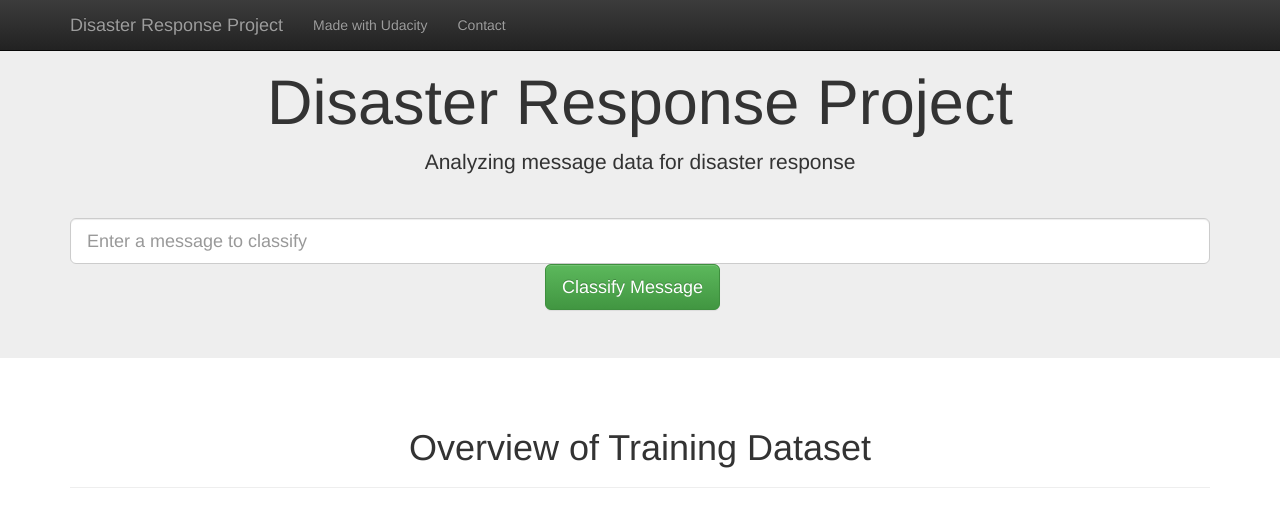
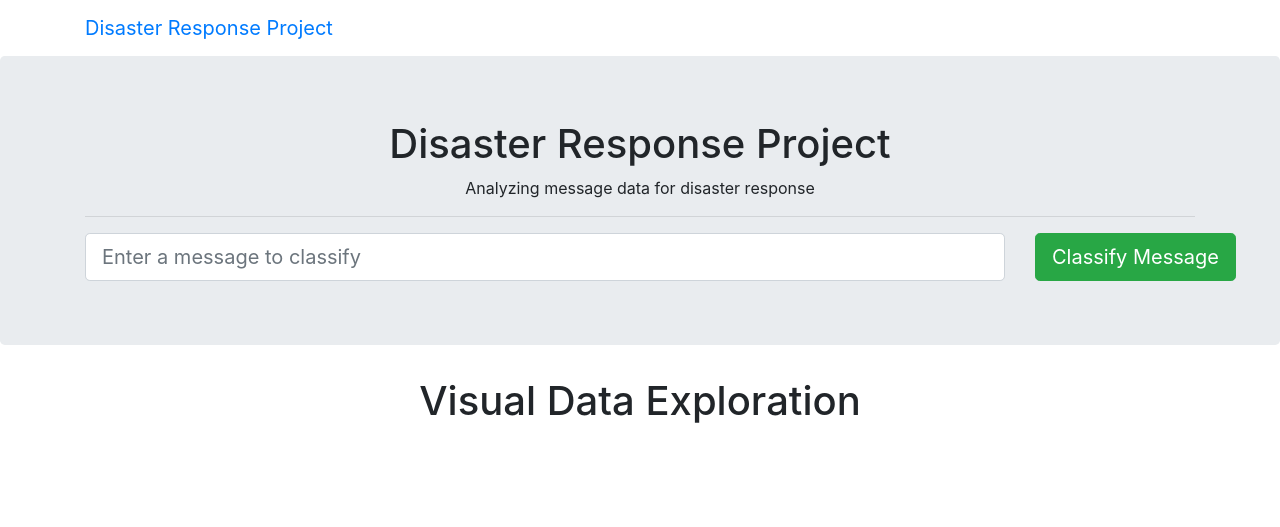
Before and after one commit to felipe-takaoka/disaster-response-pipeline, a Flask app: template app/templates/master.html in a window 1280 px wide. Shown: the top 527 px of the page. Run offline with Flask 2, Linux system fonts and the light colour scheme; the template is opened without the code that fills it, so the values that code supplies are empty; parts of the project's set-up code (start-up, migrations or seed data) failed here and were passed over; some libraries are stand-ins or nearby versions.

Commit message:
feat: change master html style to have 2 columns

```diff
--- a/app/templates/master.html
+++ b/app/templates/master.html
@@ -7,9 +7,10 @@
 
     <title>Disasters</title>
 
-    <link rel="stylesheet" href="https://maxcdn.bootstrapcdn.com/bootstrap/3.3.7/css/bootstrap.min.css" integrity="sha384-BVYiiSIFeK1dGmJRAkycuHAHRg32OmUcww7on3RYdg4Va+PmSTsz/K68vbdEjh4u" crossorigin="anonymous">
-    <link rel="stylesheet" href="https://maxcdn.bootstrapcdn.com/bootstrap/3.3.7/css/bootstrap-theme.min.css" integrity="sha384-rHyoN1iRsVXV4nD0JutlnGaslCJuC7uwjduW9SVrLvRYooPp2bWYgmgJQIXwl/Sp" crossorigin="anonymous">
-    <script src="https://ajax.googleapis.com/ajax/libs/jquery/3.3.1/jquery.min.js"></script>
+    <link rel="stylesheet" href="https://maxcdn.bootstrapcdn.com/bootstrap/4.0.0/css/bootstrap.min.css" integrity="sha384-Gn5384xqQ1aoWXA+058RXPxPg6fy4IWvTNh0E263XmFcJlSAwiGgFAW/dAiS6JXm" crossorigin="anonymous">
+    <script src="https://code.jquery.com/jquery-3.3.1.min.js" integrity="sha384-tsQFqpEReu7ZLhBV2VZlAu7zcOV+rXbYlF2cqB8txI/8aZajjp4Bqd+V6D5IgvKT" crossorigin="anonymous"></script>
+    <script src="https://cdnjs.cloudflare.com/ajax/libs/popper.js/1.12.9/umd/popper.min.js" integrity="sha384-ApNbgh9B+Y1QKtv3Rn7W3mgPxhU9K/ScQsAP7hUibX39j7fakFPskvXusvfa0b4Q" crossorigin="anonymous"></script>
+    <script src="https://maxcdn.bootstrapcdn.com/bootstrap/4.0.0/js/bootstrap.min.js" integrity="sha384-JZR6Spejh4U02d8jOt6vLEHfe/JQGiRRSQQxSfFWpi1MquVdAyjUar5+76PVCmYl" crossorigin="anonymous"></script>
     <script src="https://cdn.plot.ly/plotly-latest.min.js"></script>
 </head>
 
@@ -39,9 +40,13 @@
         <div class="row">
             <div class="col-lg-12 form-group-lg">
                 <form action="/go" method="get">
-                    <input type="text" class="form-control form-control-lg" name="query" placeholder="Enter a message to classify">
-                    <div class="col-lg-offset-5">
-                        <button type="submit" class="btn btn-lg btn-success">Classify Message</button>
+                    <div class="row">
+                        <div class="col-10">
+                            <input type="text" class="form-control form-control-lg" name="query" placeholder="Enter a message to classify">
+                        </div>
+                        <div class="col-2 col-lg-offset-5">
+                            <button type="submit" class="btn btn-lg btn-success">Classify Message</button>
+                        </div>
                     </div>
                 </form>
             </div>
@@ -55,13 +60,41 @@
 <div class="container">
     {% block content %}
         <div class="page-header">
-            <h1 class="text-center">Overview of Training Dataset</h1>
+            <h1 class="text-center">Visual Data Exploration</h1>
         </div>
     {% endblock %}
 
-    {% for id in ids %}
-        <div id="{{id}}"></div>
-    {% endfor %}
+    {% block charts %}
+    <div id="charts" class="container mt-3 text-center">
+        <!--first 2 two charts-->
+        <div class="row">
+            <div class="col-6">
+                <div id="chart1">
+                    <div id="{{ids[0]}}"></div>
+                </div>
+            </div>
+            <div class="col-6">
+                <div id="chart2">
+                    <div id="{{ids[1]}}"></div>
+                </div>
+            </div>
+        </div>
+
+        <!--last 2 two charts-->
+        <div class="row mb-6">
+            <div class="col-6">
+                <div id="chart3">
+                    <div id="{{ids[2]}}"></div>
+                </div>
+            </div>
+            <div class="col-6">
+                <div id="chart4">
+                    <div id="{{ids[3]}}"></div>
+                </div>
+            </div>
+        </div>
+    </div>
+    {% endblock %}
 </div>
 
 <script type="text/javascript">
```
